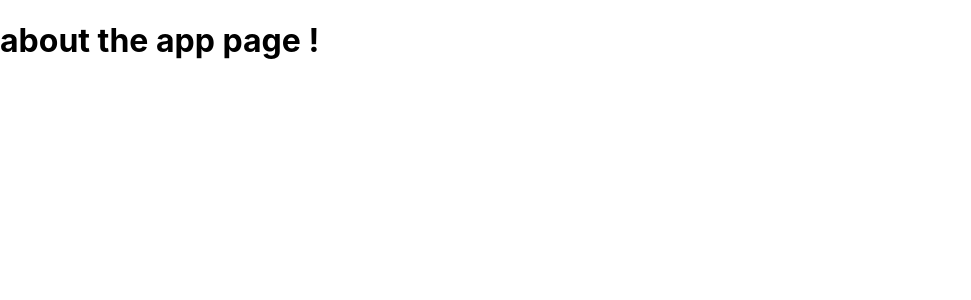
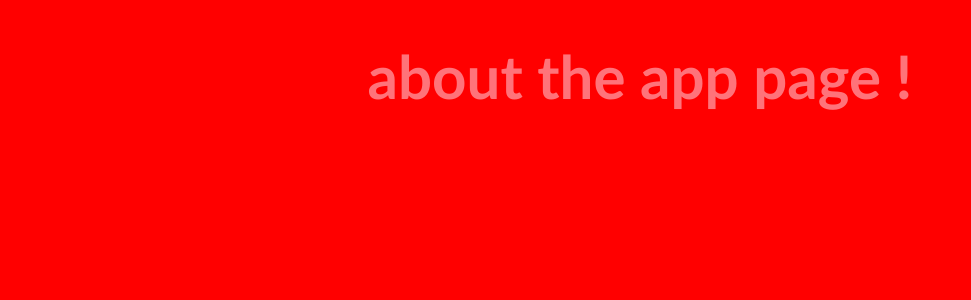
Before and after one commit to RonyHernandez2000/P2MSA, a React (Create React App) app: page /about in a window 1280 px wide. Shown: the top 300 px of the page, without its empty margins (0-971 px from the left). Built offline with nearby package versions, Linux system fonts and the light colour scheme.

Commit message:
Update loginlogic.css

```diff
--- a/src/components/loginlogic.css
+++ b/src/components/loginlogic.css
@@ -1,12 +1,12 @@
 body.active-loginLogic{
     overflow-y: hidden;
   }
-
   .btn-loginLogic {
     padding: 10px 20px;
     display: block;
-    margin: 100px auto 0;
-    font-size: 18px;
+    margin: 500px auto;
+    font-size: 80px;
+    color: rgb(255, 0, 0);
   }
 
   .loginLogic, .overlay {
@@ -24,7 +24,7 @@ body.active-loginLogic{
   }
   .loginLogic-content {
     position: absolute;
-    top: 40%;
+    top: 50%;
     left: 50%;
     transform: translate(-50%, -50%);
     line-height: 1.4;
@@ -41,3 +41,17 @@ body.active-loginLogic{
     right: 10px;
     padding: 5px 7px;
   }
+
+  body{
+    background-color: red;
+  }
+  h1{
+    font-family: "Gill Sans", sans-serif;
+    border-radius: 50%;
+
+      color: pink;
+      opacity: 60%;
+      font-weight: bold;
+      font-size: 60px;
+      text-align:center;
+  }
```
